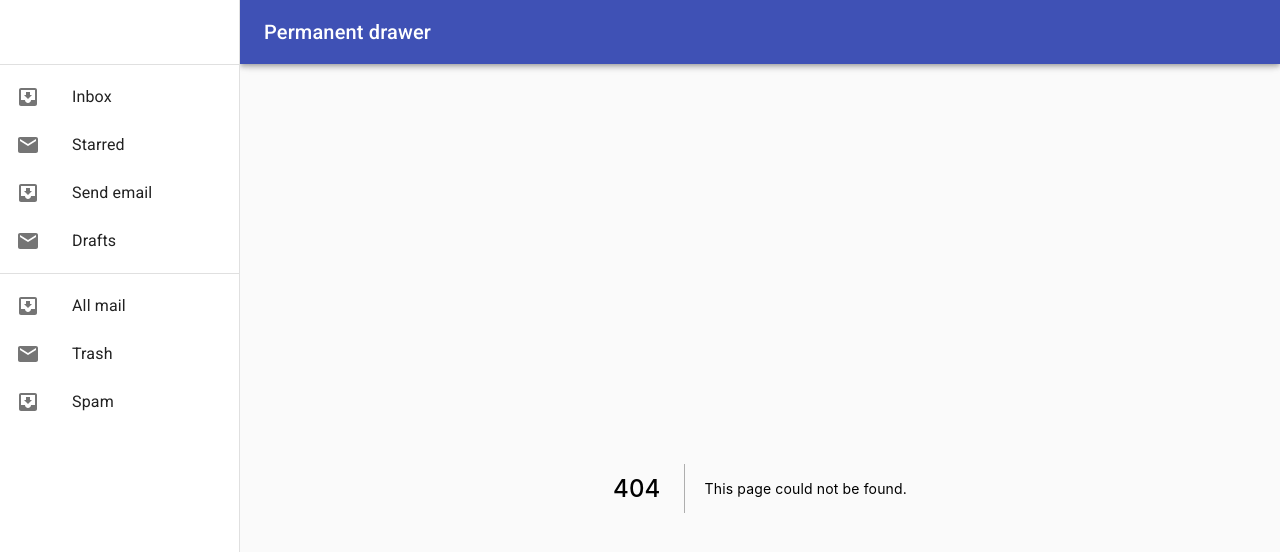
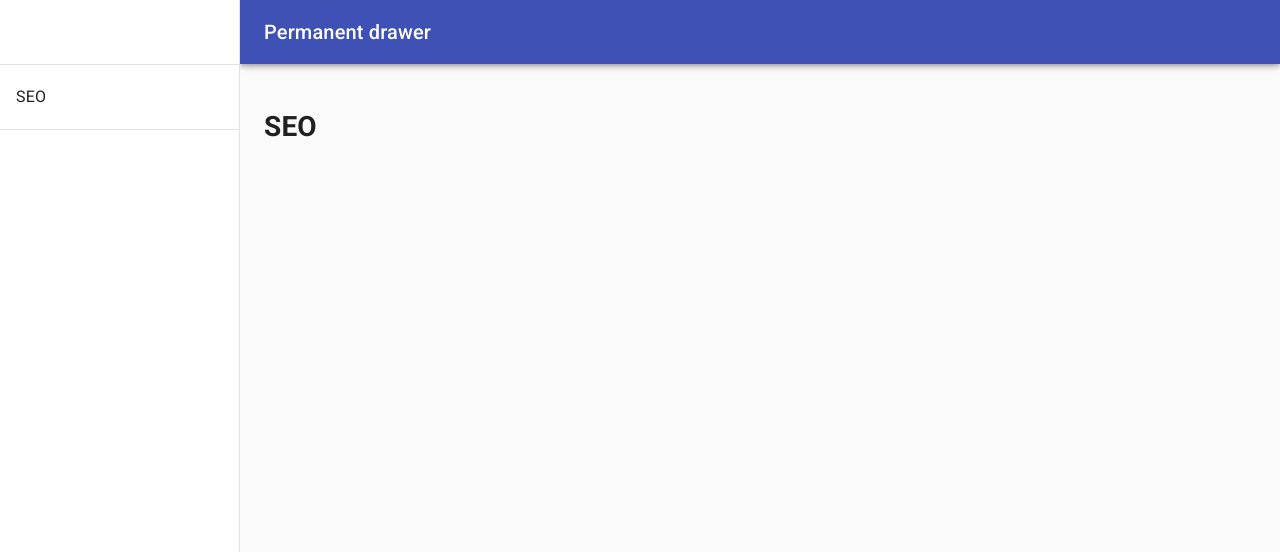
Before and after one commit to PedroMarianoAlmeida/next-material-ui-components, a Next.js app: page /SEO in a window 1280 px wide. Before the commit this address had no page. Shown: the top 552 px of the page. Built offline with nearby package versions, Linux system fonts and the light colour scheme.

Commit message:
SEO Page

```diff
--- /dev/null
+++ b/pages/SEO.tsx
@@ -0,0 +1,5 @@
+const SEO = () => {
+  return <h1>SEO</h1>;
+};
+
+export default SEO;
--- a/src/components/specific/PermanentDrawerLeft.tsx
+++ b/src/components/specific/PermanentDrawerLeft.tsx
@@ -1,4 +1,5 @@
-import React from 'react';
+import Link from 'next/link';
+
 import { createStyles, Theme, makeStyles } from '@material-ui/core/styles';
 import Drawer from '@material-ui/core/Drawer';
 import CssBaseline from '@material-ui/core/CssBaseline';
@@ -8,10 +9,7 @@ import List from '@material-ui/core/List';
 import Typography from '@material-ui/core/Typography';
 import Divider from '@material-ui/core/Divider';
 import ListItem from '@material-ui/core/ListItem';
-import ListItemIcon from '@material-ui/core/ListItemIcon';
 import ListItemText from '@material-ui/core/ListItemText';
-import InboxIcon from '@material-ui/icons/MoveToInbox';
-import MailIcon from '@material-ui/icons/Mail';
 
 const drawerWidth = 240;
 
@@ -65,26 +63,13 @@ export default function PermanentDrawerLeft({ children }) {
         <div className={classes.toolbar} />
         <Divider />
         <List>
-          {['Inbox', 'Starred', 'Send email', 'Drafts'].map((text, index) => (
-            <ListItem button key={text}>
-              <ListItemIcon>
-                {index % 2 === 0 ? <InboxIcon /> : <MailIcon />}
-              </ListItemIcon>
-              <ListItemText primary={text} />
-            </ListItem>
-          ))}
+          <ListItem button>
+            <Link href="/SEO">
+              <ListItemText primary="SEO" />
+            </Link>
+          </ListItem>
         </List>
         <Divider />
-        <List>
-          {['All mail', 'Trash', 'Spam'].map((text, index) => (
-            <ListItem button key={text}>
-              <ListItemIcon>
-                {index % 2 === 0 ? <InboxIcon /> : <MailIcon />}
-              </ListItemIcon>
-              <ListItemText primary={text} />
-            </ListItem>
-          ))}
-        </List>
       </Drawer>
       <main className={classes.content}>
         <div className={classes.toolbar} />
```
Also changed, not shown: public/code-download/TitleAndDescriptionSEO.tsx (added, +13 -0 lines).
